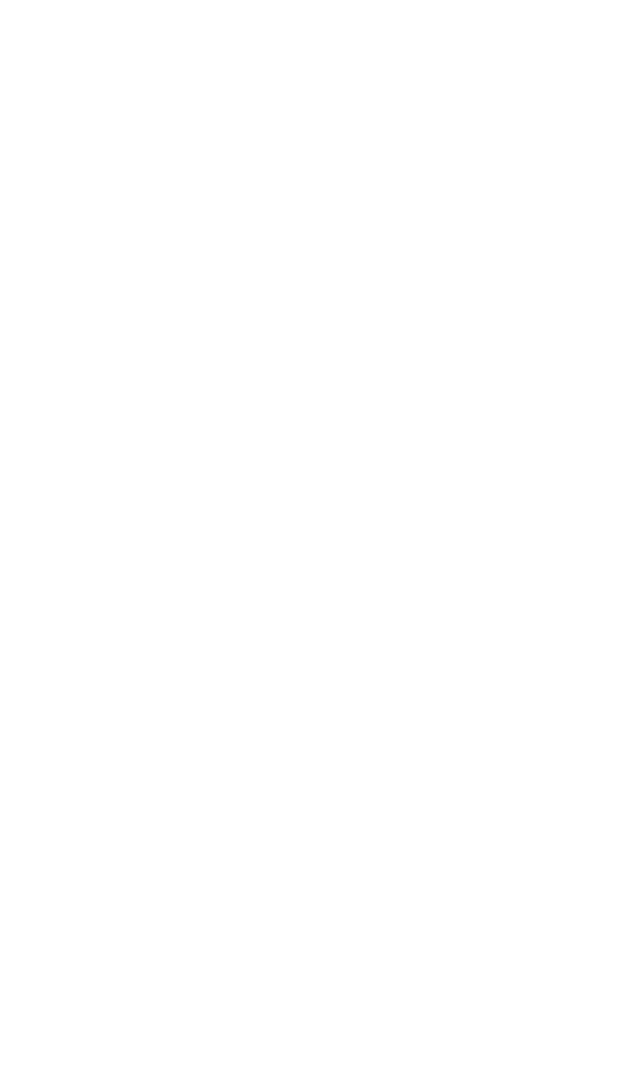
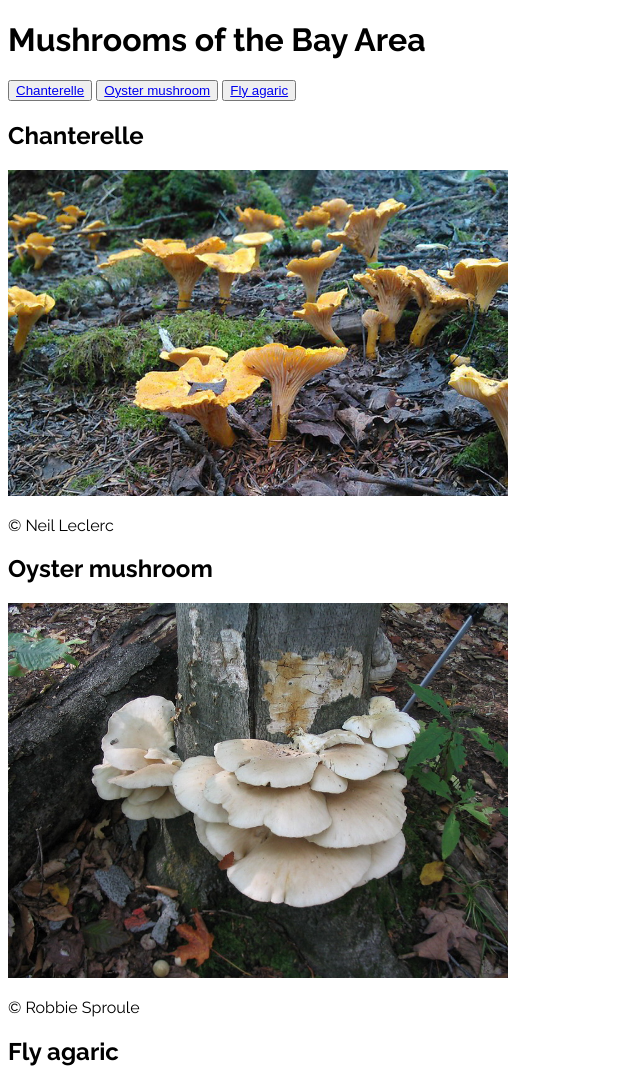
Before and after one commit to hilaryfung/mushrooms-live-demo, a plain HTML site: page index.html in a window 1280 px wide. Shown: the top 1069 px of the page, without its empty margins (0-640 px from the left). Before the commit the page ends 800 px from the top, so only its background shows below. Drawn offline with Linux system fonts and the light colour scheme.

Commit message:
create mushrooms page

```diff
--- a/index.html
+++ b/index.html
@@ -5,7 +5,33 @@
     <title></title>
     <link rel="stylesheet" href="style.css">
     <script src="main.js" defer></script>
+    <link rel="preconnect" href="https://fonts.googleapis.com">
+    <link rel="preconnect" href="https://fonts.gstatic.com" crossorigin>
+    <link href="https://fonts.googleapis.com/css2?family=Raleway:ital,wght@0,100..900;1,100..900&display=swap" rel="stylesheet">
   </head>
   <body>
+    <h1>Mushrooms of the Bay Area</h1>
+
+    <button>
+      <a href="#chanterelle-section">Chanterelle</a>
+    </button>
+    <button>
+      <a href="#oyster-section">Oyster mushroom</a>
+    </button>
+    <button>
+      <a href="#oyster-section">Fly agaric</a>
+    </button>
+
+    <h2 id="chanterelle-section">Chanterelle</h2>
+    <img src="images/chanterelle.jpg">
+    <p>© Neil Leclerc</p>
+
+    <h2 id="oyster-section">Oyster mushroom</h2>
+    <img src="images/oyster.jpg">
+    <p>© Robbie Sproule</p>
+
+    <h2 id="fly-agaric-section">Fly agaric</h2>
+    <img src="images/fly-agaric.jpg">
+    <p>© Victoria Vasilieva</p>
   </body>
 </html>
--- a/style.css
+++ b/style.css
@@ -0,0 +1,8 @@
+body {
+    font-family: Raleway;
+}
+
+img {
+  width: 100%;
+  max-width: 500px;
+}
```
Also changed, not shown: images/chanterelle.jpg (added), images/fly-agaric.jpg (added), images/oyster.jpg (added), 1 other file.
